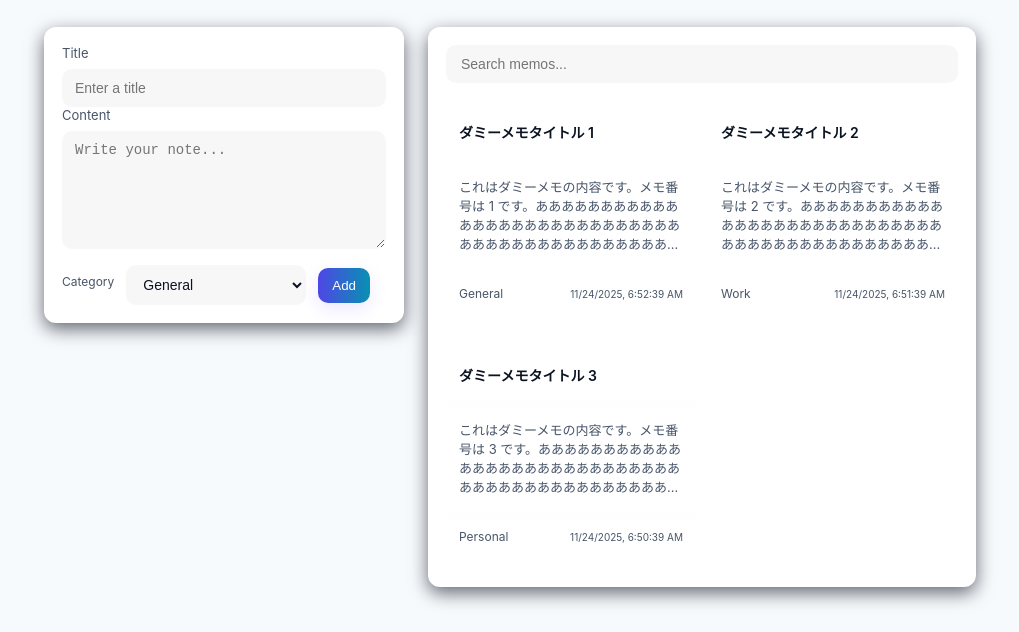
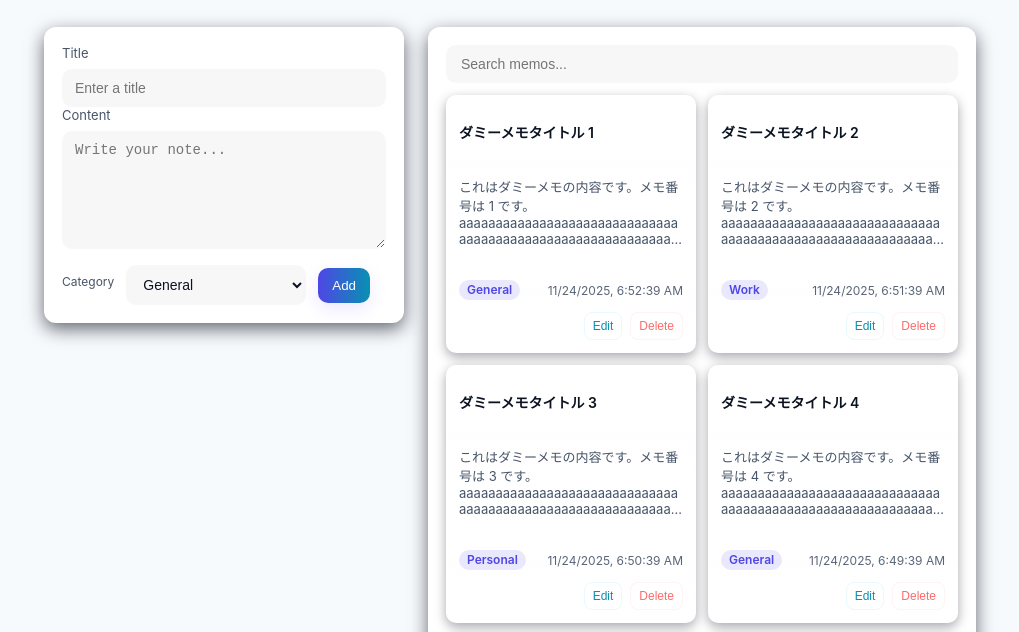
Before and after one commit to shotaro-i/memo-app, a plain HTML site: page index.html in a window 1280 px wide. Shown: the part 131-763 px from the top of the page, without its empty margins (130-1149 px from the left). Drawn offline with Linux system fonts and the light colour scheme.

Commit message:
Feat: Add edit button and function, delete button and function. UI adjustments.

```diff
--- a/app.js
+++ b/app.js
@@ -14,6 +14,8 @@
 //     ・idは重複しないようにランダムで生成する。
 //      ・作成されたときの時間も記録する
 //     ・編集はモーダルで行えるようにする
+//     ・memoをクリックすると編集モーダルが表示されるようにする
+// ・memoにdelete,editボタンを追加する。
 
 const addBtn = document.getElementById("add-memo-btn");
 const memoForm = document.getElementById("memo-form");
@@ -24,15 +26,14 @@ const searchInput = document.getElementById("search-input");
 
 const categories = ["General", "Work", "Personal"];
 
-
 // クリア
 // localStorage.clear();
 dummyNotes = [];
-for (let i = 1; i <= 3; i++) {
+for (let i = 1; i <= 10; i++) {
   dummyNotes.push({
     id: Date.now().toString(36) + "-" + Math.random().toString(36).slice(2, 8), // 重複しないランダムID
     title: `ダミーメモタイトル ${i}`,
-    content: `これはダミーメモの内容です。メモ番号は ${i} です。あああああああああああああああああああああああああああああああああああああああああああああああ`,
+    content: `これはダミーメモの内容です。メモ番号は ${i} です。aaaaaaaaaaaaaaaaaaaaaaaaaaaaaaaaaaaaaaaaaaaaaaaaaaaaaaaaaaaaaaaaaaaaaaaaaaaaaaaaaaaaaaaaaaaaaaaaaaaaaaa`,
     category: categories[(i - 1) % 3], // 3つのカテゴリに分類,
     createdAt: Date.now() - i * 1000 * 60, // 作成時間をi分少しずつずらす
   });
@@ -53,8 +54,20 @@ function renderMemos(memos) {
             <h3 class="memo-title">${memo.title}</h3>
             <p class="memo-body">${memo.content}</p>
             <div class="memo-meta">
+              <div class="meta-top">
                 <p class="category">${memo.category}</p>
-              <small>${new Date(memo.createdAt).toLocaleString()}</small>
+                <small class="memo-time">${new Date(
+                  memo.createdAt
+                ).toLocaleString()}</small>
+              </div>
+              <div class="meta-actions">
+                <button class="btn edit-btn" onclick="editMemo('${
+                  memo.id
+                }')" aria-label="Edit ${memo.title}">Edit</button>
+                <button class="btn delete-btn" onclick="deleteMemo('${
+                  memo.id
+                }')" aria-label="Delete ${memo.title}">Delete</button>
+              </div>
             </div>
         `;
     memoList.appendChild(memoElement);
@@ -81,11 +94,38 @@ function resetForm() {
 
 function searchMemos(query) {
   const memos = getMemos();
-  return memos.filter(memo =>
+  return memos.filter(
+    (memo) =>
       memo.title.toLowerCase().includes(query.toLowerCase()) ||
       memo.content.toLowerCase().includes(query.toLowerCase())
   );
 }
+
+function deleteMemo(id) {
+  let memos = getMemos();
+  memos = memos.filter((memo) => memo.id !== id);
+  saveMemos(memos);
+  renderMemos(memos);
+}
+
+function editMemo(id, newTitle, newContent, newCategory) {
+  let memos = getMemos();
+  memos = memos.map((memo) => {
+    if (memo.id === id) {
+      return {
+        ...memo,
+        title: newTitle,
+        content: newContent,
+        category: newCategory,
+      };
+    }
+    return memo;
+  });
+  saveMemos(memos);
+  renderMemos(memos);
+}
+
+// 編集モーダルを作成
 
 addBtn.addEventListener("click", () => {
   const title = memoTitleInput.value.trim();
@@ -93,7 +133,8 @@ addBtn.addEventListener("click", () => {
   const category = memoCategorySelect.value;
   if (title && content) {
     const newMemo = {
-        id: Date.now().toString(36) + "-" + Math.random().toString(36).slice(2, 8), // 重複しないランダムID
+      id:
+        Date.now().toString(36) + "-" + Math.random().toString(36).slice(2, 8), // 重複しないランダムID
       title,
       content,
       category,
@@ -105,7 +146,7 @@ addBtn.addEventListener("click", () => {
     renderMemos(memos);
     resetForm();
   }
-})
+});
 
 searchInput.addEventListener("input", () => {
   const query = searchInput.value.trim();
--- a/styles.css
+++ b/styles.css
@@ -152,11 +152,22 @@ body {
   display: flex;
   flex-direction: column;
   gap: 8px;
+  min-width: 0; /* allow children to shrink/wrap inside grid */
+  transition: transform 180ms ease, box-shadow 180ms ease,
+    border-color 180ms ease;
+  will-change: transform, box-shadow;
+  background-color: var(--card);
+  box-shadow: 0 4px 12px rgba(2, 6, 23, 0.35);
 }
 .memo-title {
   font-weight: 600;
   font-size: 14px;
-
+}
+.memo-title {
+  /* single-line title with ellipsis */
+  overflow: hidden;
+  text-overflow: ellipsis;
+  white-space: nowrap;
 }
 .memo-body {
   font-size: 13px;
@@ -167,15 +178,85 @@ body {
   -webkit-line-clamp: 4;
   -webkit-box-orient: vertical;
   line-clamp: 4;
-   overflow-wrap: anywhere;
+  overflow-wrap: anywhere;
   word-break: break-word;
 }
 .memo-meta {
   display: flex;
+  flex-direction: column;
+  font-size: 12px;
+  color: var(--muted);
+}
+
+/* left side: category + time */
+.memo-meta .meta-top {
+  display: flex;
+  gap: 8px;
   justify-content: space-between;
   align-items: center;
+}
+.memo-meta .memo-time {
+  color: var(--muted);
   font-size: 12px;
+  opacity: 0.9;
+}
+
+/* right side: action buttons */
+.memo-meta .meta-actions {
+  display: flex;
+  justify-content: flex-end;
+  gap: 8px;
+}
+.memo-meta .meta-actions .btn {
+  font-size: 12px;
+  padding: 6px 8px;
+  border-radius: 8px;
+  background: transparent;
+  border: 1px solid rgba(255, 255, 255, 0.04);
+  color: inherit;
+  cursor: pointer;
+}
+.memo-meta .meta-actions .edit-btn {
+  background: transparent;
+  color: var(--accent-2);
+  border-color: rgba(77, 208, 225, 0.12);
+}
+.memo-meta .meta-actions .delete-btn {
+  background: rgba(255, 255, 255, 0.02);
+  color: #ff6b6b;
+  border-color: rgba(255, 107, 107, 0.08);
+}
+.memo-meta .meta-actions .btn:active {
+  transform: translateY(1px);
+}
+
+/* Hover / focus styles for a modern card feel */
+.memo-card:hover,
+.memo-card:focus-within {
+  transform: translateY(-6px);
+  box-shadow: 0 12px 28px rgba(2, 6, 23, 0.45);
+  border-color: rgba(124, 92, 255, 0.14);
+}
+
+/* Category badge */
+.memo-meta .category {
+  display: inline-block;
+  background: color-mix(in srgb, var(--accent) 12%, transparent);
+  color: var(--accent);
+  padding: 4px 8px;
+  border-radius: 999px;
+  font-size: 12px;
+  font-weight: 600;
+  line-height: 1;
+  max-width: 140px;
+  overflow: hidden;
+  /* text-overflow: ellipsis; */
+  /* white-space: nowrap; */
+}
+
+.memo-meta small {
   color: var(--muted);
+  opacity: 0.9;
 }
 
 .site-footer {
```
Lines whose indentation alone changed are shown as unchanged.
